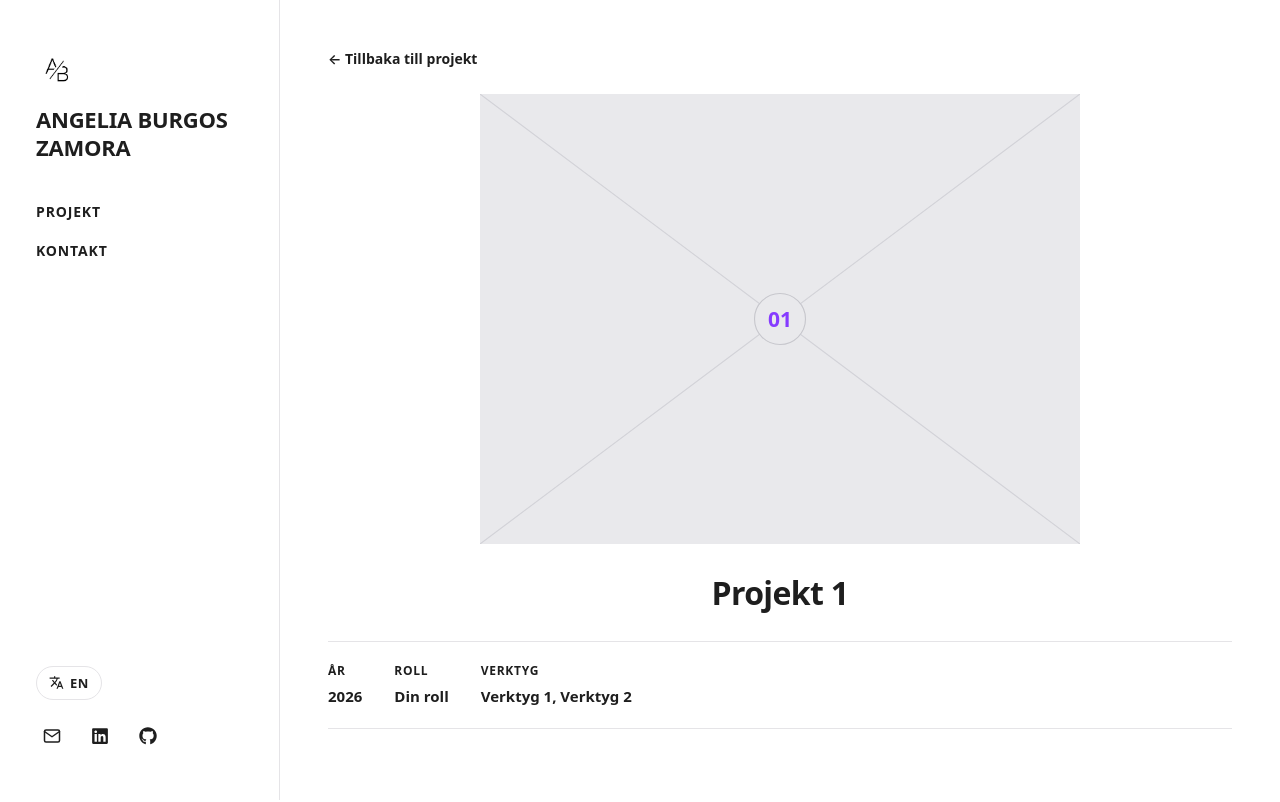
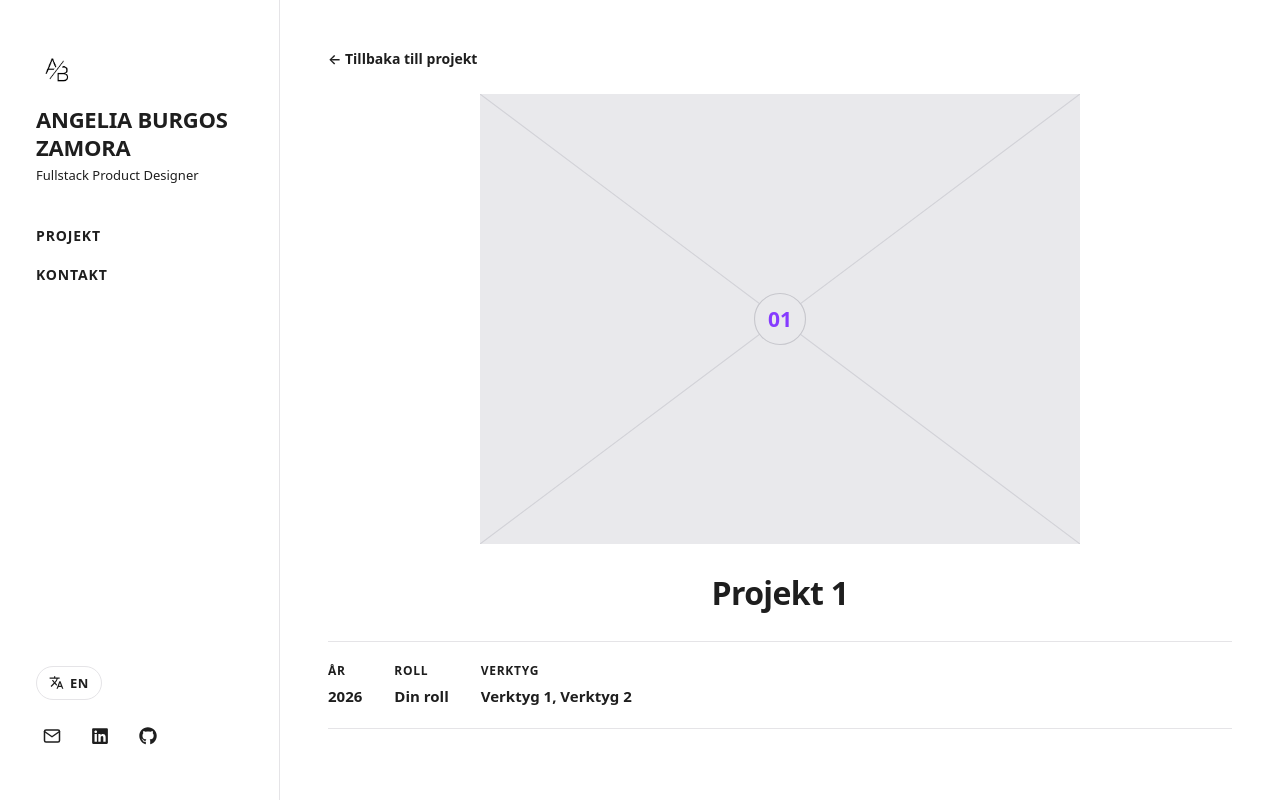
Before and after one commit to angeliaburgoss/Portfolio, a React (Vite) app: page /#/projekt/projekt-1 in a window 1280 px wide. Shown: the top 802 px of the page. Built offline with nearby package versions, Linux system fonts and the light colour scheme.

Commit message:
Add job title under the name in the sidebar

```diff
--- a/src/components/Sidebar.jsx
+++ b/src/components/Sidebar.jsx
@@ -20,7 +20,10 @@ export default function Sidebar() {
       <div className="sidebar-top">
         <NavLink to="/" className="site-name-link">
           <img src={brandMark} alt="" className="brand-mark" />
-          <span className="site-name">{social.name}</span>
+          <span>
+            <span className="site-name">{social.name}</span>
+            <span className="site-title">{social.title}</span>
+          </span>
         </NavLink>
 
         <nav className="main-nav" aria-label={t.work}>
--- a/src/data/social.js
+++ b/src/data/social.js
@@ -1,6 +1,7 @@
 // Byt ut platshållarvärdena nedan mot dina riktiga länkar/adress.
 export const social = {
   name: 'Angelia Burgos Zamora',
+  title: 'Fullstack Product Designer',
   email: 'din.email@exempel.se',
   linkedin: 'https://linkedin.com/in/ditt-anvandarnamn',
   github: 'https://github.com/ditt-anvandarnamn',
--- a/src/index.css
+++ b/src/index.css
@@ -99,12 +99,21 @@ h2 {
 }
 
 .site-name {
+  display: block;
   font-size: 22px;
   font-weight: 800;
   line-height: 1.25;
   letter-spacing: -0.01em;
   text-transform: uppercase;
   color: var(--text-h);
+}
+
+.site-title {
+  display: block;
+  margin-top: 4px;
+  font-size: 13px;
+  font-weight: 500;
+  color: var(--text);
 }
 
 .main-nav {
```
Also changed, not shown: public/brand-mark-dark.png.
